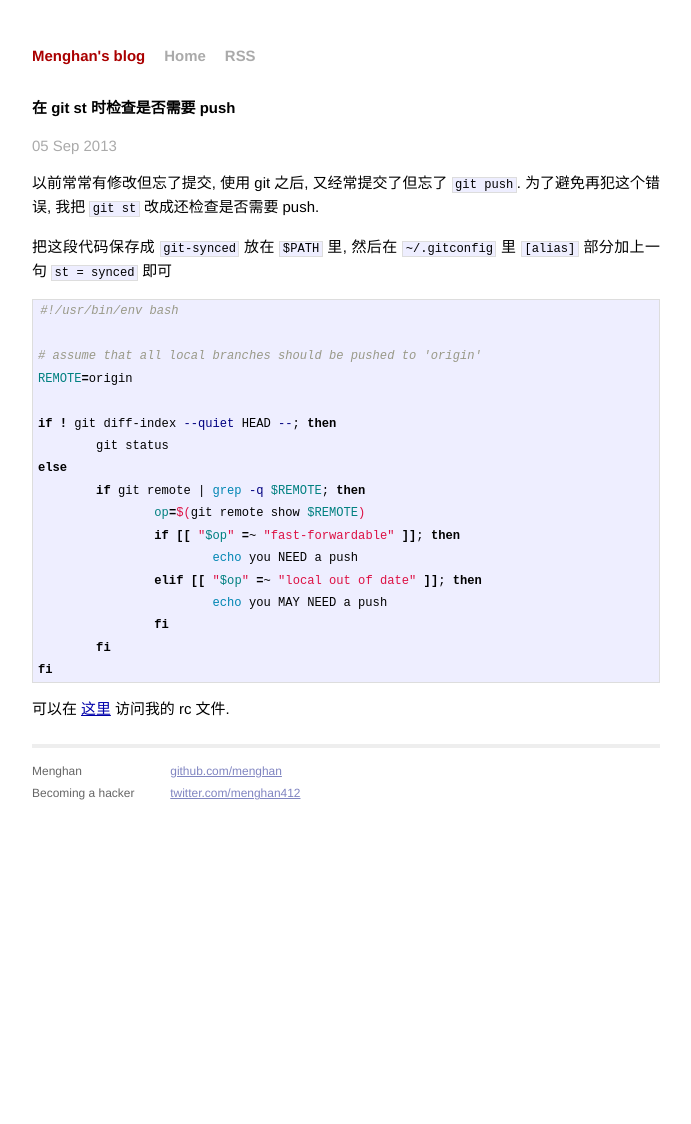
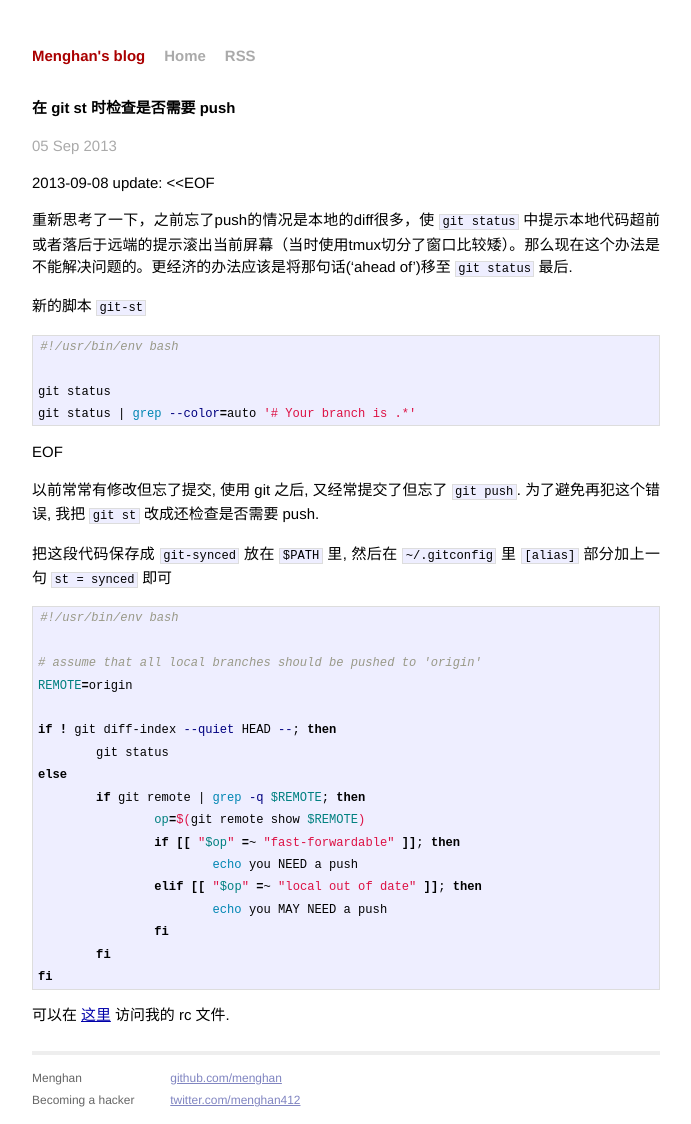
Before and after one commit to menghan/blog, a Jekyll site: the page built from _posts/2013-09-05-check-need-push-when-git-st.md, in a window 1280 px wide. Shown: the whole page, without its empty margins (294-985 px from the left). Built offline with Jekyll 4.4.1, drawn with Linux system fonts in a browser that asks for light colours; Markdown is read by kramdown in place of the engine named in the settings; before the commit the page ends 945 px from its top, so only the background shows below that.

Commit message:
better way for git status to check need push

```diff
--- a/_posts/2013-09-05-check-need-push-when-git-st.md
+++ b/_posts/2013-09-05-check-need-push-when-git-st.md
@@ -4,6 +4,22 @@ title:  "在 git st 时检查是否需要 push"
 date:   2013-09-05 11:38:00
 categories: git
 ---
+
+2013-09-08 update: &lt;&lt;EOF
+
+重新思考了一下，之前忘了push的情况是本地的diff很多，使 `git status` 中提示本地代码超前或者落后于远端的提示滚出当前屏幕（当时使用tmux切分了窗口比较矮）。那么现在这个办法是不能解决问题的。更经济的办法应该是将那句话('ahead of')移至 `git status` 最后.
+
+新的脚本 `git-st`
+
+{% highlight bash %}
+#!/usr/bin/env bash
+
+git status
+git status | grep --color=auto '# Your branch is .*'
+{% endhighlight %}
+
+EOF
+
 
 以前常常有修改但忘了提交, 使用 git 之后, 又经常提交了但忘了 `git push`.
 为了避免再犯这个错误, 我把 `git st` 改成还检查是否需要 push.
```
